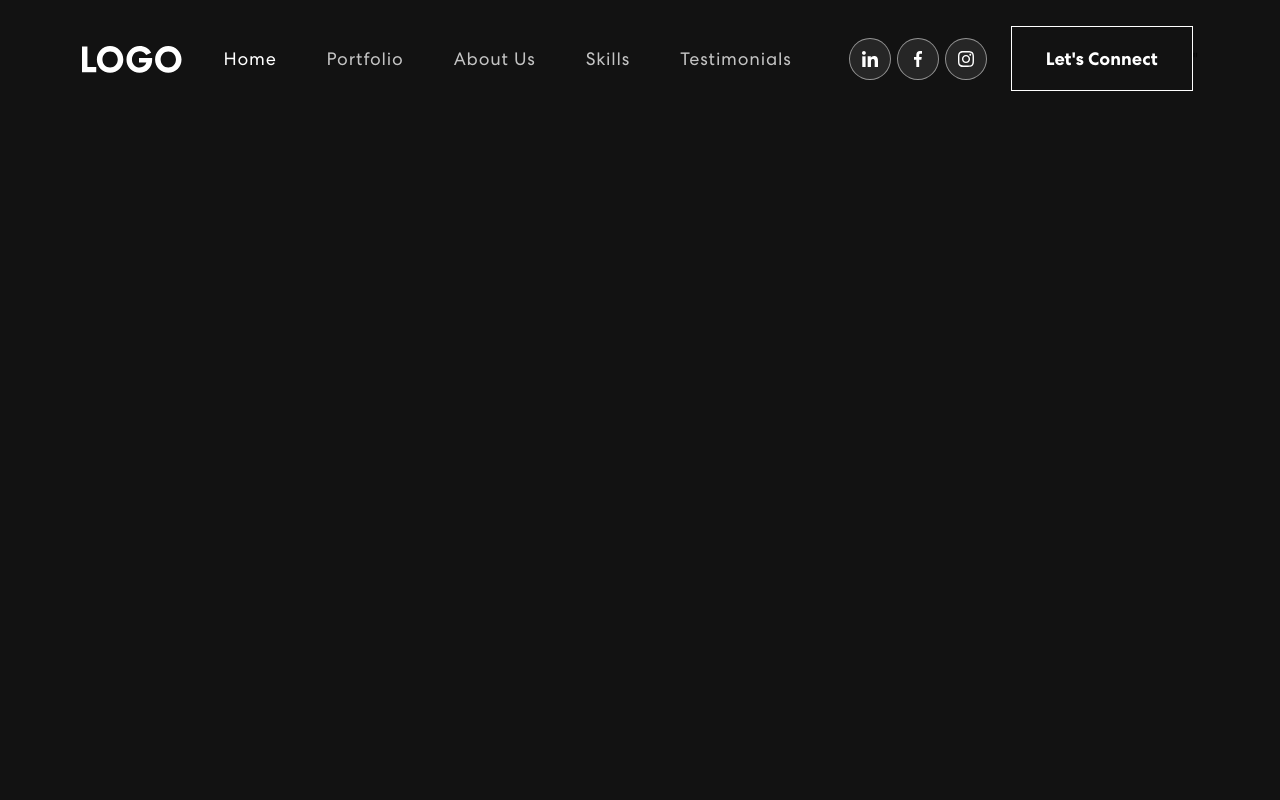
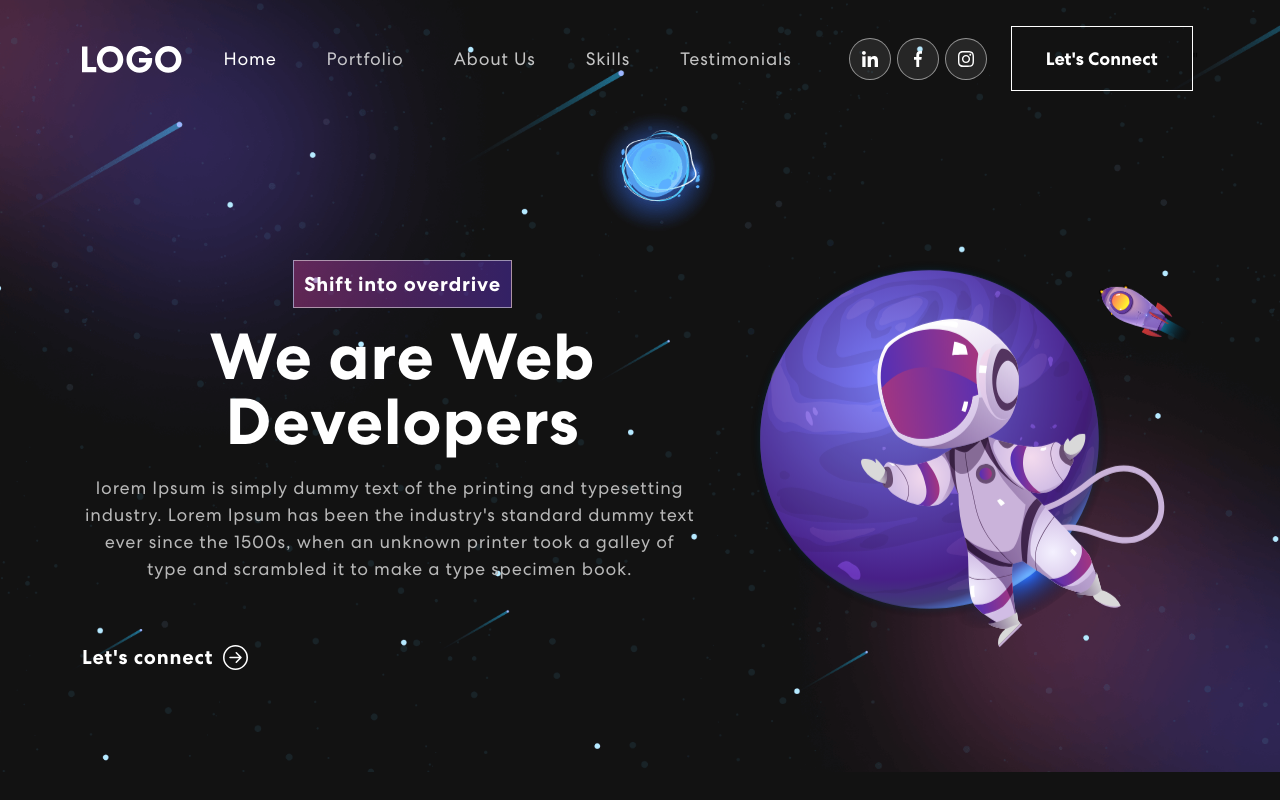
Before and after one commit to Azman321/Imala-Company-Site, a React (Create React App) app: page / in a window 1280 px wide. Built offline with nearby package versions, Linux system fonts and the light colour scheme.

Commit message:
Main Banner Work Complete

```diff
--- a/package.json
+++ b/package.json
@@ -9,6 +9,7 @@
     "bootstrap": "^5.3.2",
     "react": "^18.2.0",
     "react-bootstrap": "^2.10.1",
+    "react-bootstrap-icons": "^1.10.3",
     "react-dom": "^18.2.0",
     "react-scripts": "5.0.1",
     "web-vitals": "^2.1.4"
--- a/src/App.css
+++ b/src/App.css
@@ -24,7 +24,7 @@
 
 html {
   scroll-behavior: smooth;
-  scroll-padding-top: 75PX;
+  scroll-padding-top: 75px;
 }
 
 body {
@@ -32,7 +32,7 @@
   overflow-x: hidden;
   position: relative;
   background-color: #121212 !important;
-  color: #fff;
+  color: #fff !important;
   font-family: 'Centra', sans-serif !important;
 
 }
@@ -236,6 +236,76 @@
 	border-color: transparent;
 }
 
+/************ Banner Css ************/
+.banner {
+  margin-top: 0;
+  padding: 260px 0 100px 0;
+  background-image: url('./assets/img/banner-bg.png');
+  background-position: top center;
+  background-size: cover;
+  background-repeat: no-repeat;
+}
+.banner .tagline {
+  font-weight: 700;
+  letter-spacing: 0.8px;
+  padding: 8px 10px;
+  background: linear-gradient(90.21deg, rgba(170, 54, 124, 0.5) -5.91%, rgba(74, 47, 189, 0.5) 111.58%);
+  border: 1px solid rgba(255, 255, 255, 0.5);
+  font-size: 20px;
+  margin-bottom: 16px;
+  display: inline-block;
+}
+.banner h1 {
+  font-size: 65px;
+  font-weight: 700;
+  letter-spacing: 0.8px;
+  line-height: 1;
+  margin-bottom: 20px;
+  display: block;
+}
+.banner p {
+  color: #B8B8B8;
+  font-size: 18px;
+  letter-spacing: 0.8px;
+  line-height: 1.5em;
+  width: 96%;
+}
+.banner button {
+  color: #fff;
+  font-weight: 700;
+  font-size: 20px;
+  margin-top: 60px;
+  letter-spacing: 0.8px;
+  display: flex;
+  align-items: center;
+}
+.banner button svg {
+  font-size: 25px;
+  margin-left: 10px;
+  transition: 0.3s ease-in-out;
+  line-height: 1;
+}
+.banner button:hover svg {
+  margin-left: 25px;
+}
+.banner img {
+  animation: updown 3s linear infinite;
+}
+@keyframes updown {
+    0% {
+        transform: translateY(-20px);
+    }
+    50% {
+        transform: translateY(20px);
+    }
+    100% {
+        transform: translateY(-20px);
+    }
+}
+.txt-rotate > .wrap {
+  border-right: 0.08em solid #666;
+}
+
 
 .App {
   text-align: center;
--- a/src/App.js
+++ b/src/App.js
@@ -1,6 +1,8 @@
 import logo from './logo.svg';
 import './App.css';
 import { NavBar } from './components/NavBar';
+import { Banner } from './components/Banner';
+
 
 import 'bootstrap/dist/css/bootstrap.min.css';
 
@@ -8,6 +10,7 @@
   return (
     <div className="App">
       <NavBar />
+      <Banner />
 
     </div>
   );
--- /dev/null
+++ b/src/components/Banner.js
@@ -0,0 +1,60 @@
+import { useState, useEffect } from "react";
+import { Container, Row, Col } from "react-bootstrap"
+import { ArrowRightCircle } from "react-bootstrap-icons"
+import headerImg from "../assets/img/header-img.svg"
+
+
+export const Banner = () => {
+    const [loopNum, setLoopNum] = useState(0);
+    const [isDeleting, setIsDeleting] = useState(false);
+    const toRotate = ["Web Developers", "Web Designers", "UI/UX Designers"];
+    const [text, setText] = useState('');
+    const [delta, setDelta] = useState(300 - Math.random() * 100);
+    const period = 2000;
+
+    useEffect(() => {
+        let ticker = setInterval(() => {
+            tick();
+        }, delta);
+
+        return () => { clearInterval(ticker) }
+    }, [text])
+
+    const tick = () => {
+        let i = loopNum % toRotate.length;
+        let fullText = toRotate[i];
+        let updatedText = isDeleting ? fullText.substring(0, text.length - 1) : fullText.substring(0, text.length + 1);
+
+        setText(updatedText);
+
+        if (isDeleting) {
+            setDelta(prevDelta => prevDelta / 2);
+        }
+
+        if (!isDeleting && updatedText === fullText) {
+            setIsDeleting(true);
+            setDelta(period);
+        } else if (isDeleting && updatedText === '') {
+            setIsDeleting(false);
+            setLoopNum(loopNum + 1);
+            setDelta(500);
+        }
+    }
+    return (
+        <section className="banner" id="home">
+            <Container>
+                <Row className="align-items-center">
+                    <Col xs={12} md={6} xl={7}>
+                        <span className="tagline">Shift into overdrive</span>
+                        <h1>{`We are `}<span className="wrap">{text}</span></h1>
+                        <p>lorem Ipsum is simply dummy text of the printing and typesetting industry. Lorem Ipsum has been the industry's standard dummy text ever since the 1500s, when an unknown printer took a galley of type and scrambled it to make a type specimen book.</p>
+                        <button onClick={() => console.log('connect')}>Let's connect <ArrowRightCircle size={25} /></button>
+                    </Col>
+                    <Col xs={12} md={6} xl={5}>
+                        <img src={headerImg} alt="Header Img" />
+                    </Col>
+                </Row>
+            </Container>
+        </section>
+    )
+}
```
Also changed, not shown: 1 other file (tests, documents, lock files or other folders).
